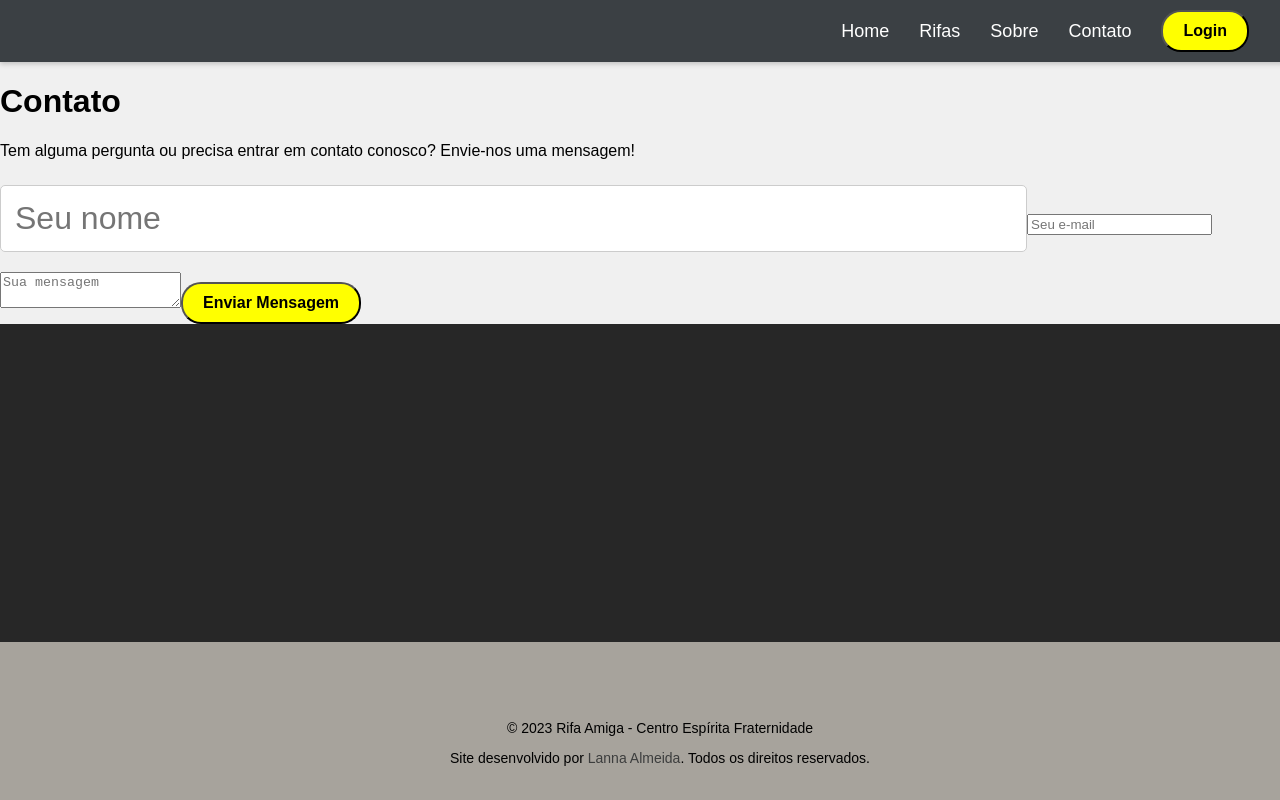
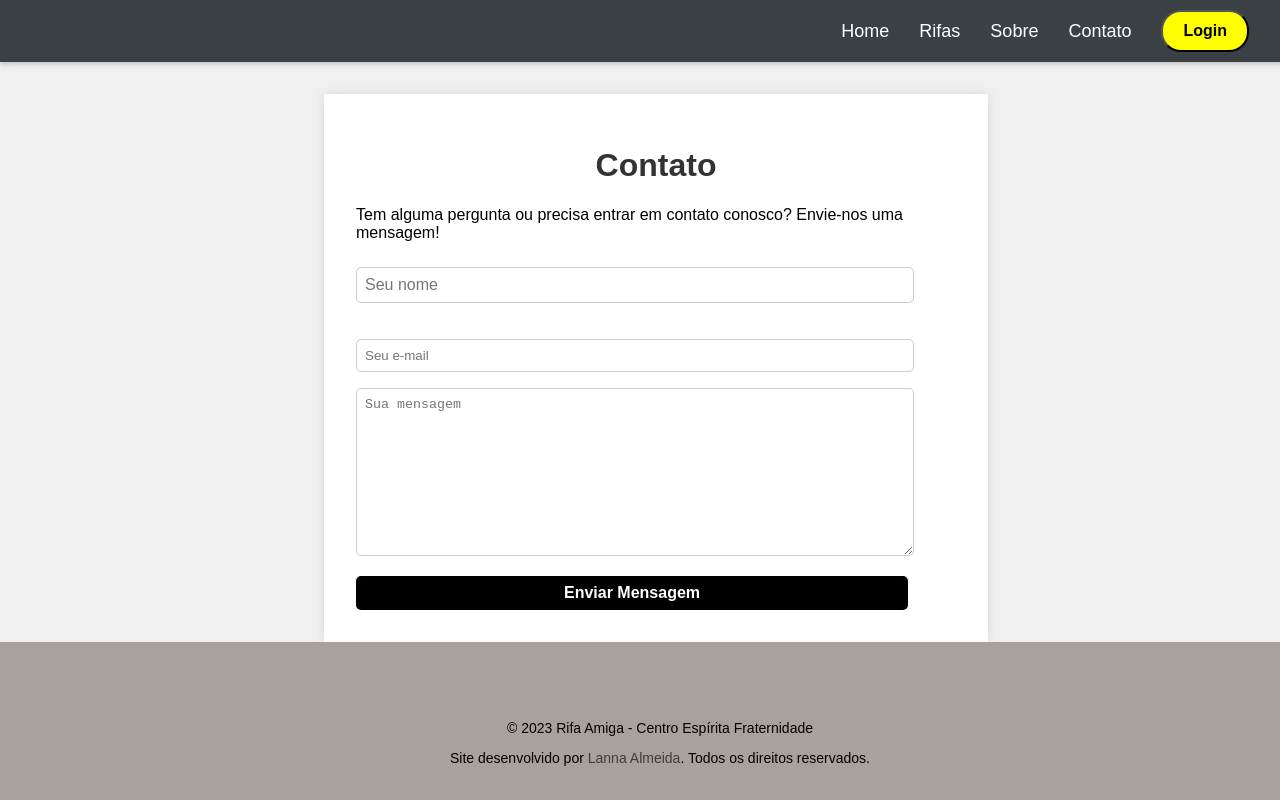
Before and after one commit to lanroo/rifamiga_fraternidade, a React (Create React App) app: page /contact in a window 1280 px wide. Shown: the top 800 px of the page. Built offline with nearby package versions, Linux system fonts and the light colour scheme.

Commit message:
contact page style

```diff
--- a/src/pages/ContactPage.tsx
+++ b/src/pages/ContactPage.tsx
@@ -1,17 +1,28 @@
 import React from 'react';
 
 const ContactPage: React.FC = () => {
+  // Form submission handler
+  const handleSubmit = (event: React.FormEvent) => {
+    event.preventDefault();
+    // O processamento do formulário seria aqui
+  };
+
   return (
-    <div>
+    <div className="contact-container">
       <h1>Contato</h1>
       <p>Tem alguma pergunta ou precisa entrar em contato conosco? Envie-nos uma mensagem!</p>
-      <form>
-        <input type="text" placeholder="Seu nome" />
-        <input type="email" placeholder="Seu e-mail" />
-        <textarea placeholder="Sua mensagem"></textarea>
+      <form onSubmit={handleSubmit} action="mailto:yladacz@gmail.com" method="GET">
+        <div className="input-group">
+          <input type="text" name="name" placeholder="Seu nome" required />
+        </div>
+        <div className="input-group">
+          <input type="email" name="email" placeholder="Seu e-mail" required />
+        </div>
+        <div className="input-group">
+          <textarea name="message" placeholder="Sua mensagem" required></textarea>
+        </div>
         <button type="submit">Enviar Mensagem</button>
       </form>
-
     </div>
   );
 };
--- a/src/pages/styles/ContactPage.css
+++ b/src/pages/styles/ContactPage.css
@@ -0,0 +1,52 @@
+.contact-container {
+    max-width: 600px;
+    margin: 2rem auto;
+    padding: 2rem;
+    background: #fff;
+    box-shadow: 0 0 10px rgba(0, 0, 0, 0.1);
+  }
+  input[type="text"] {
+    font-size: 1rem;
+  }
+
+  .contact-container h1 {
+    color: #333;
+    text-align: center;
+  }
+
+  .contact-container form {
+    display: flex;
+    flex-direction: column;
+  }
+
+  .input-group {
+    margin-bottom: 1rem;
+  }
+
+  .input-group input,
+  .input-group textarea {
+    width: 90%;
+    padding: 0.5rem;
+    border: 1px solid #ccc;
+    border-radius: 5px;
+  }
+
+  .input-group textarea {
+    height: 150px;
+    resize: vertical;
+  }
+
+  .contact-container button {
+    padding: 0.5rem 1rem;
+    background-color: #000000;
+    color: white;
+    border: none;
+    border-radius: 5px;
+    cursor: pointer;
+    transition: background-color 0.2s;
+  }
+
+  .contact-container button:hover {
+    background-color: yellow;
+    color:black;
+  }
```
